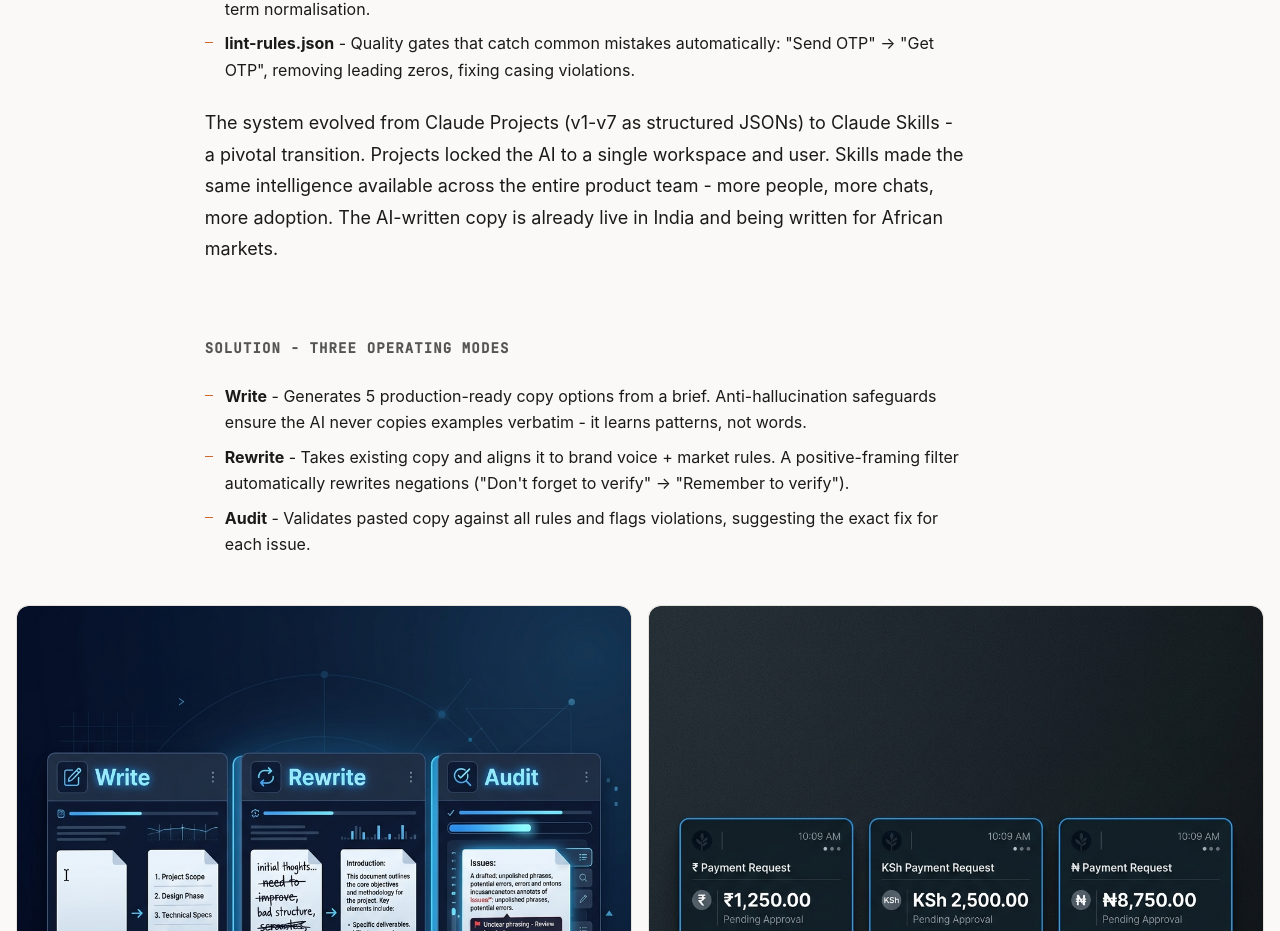
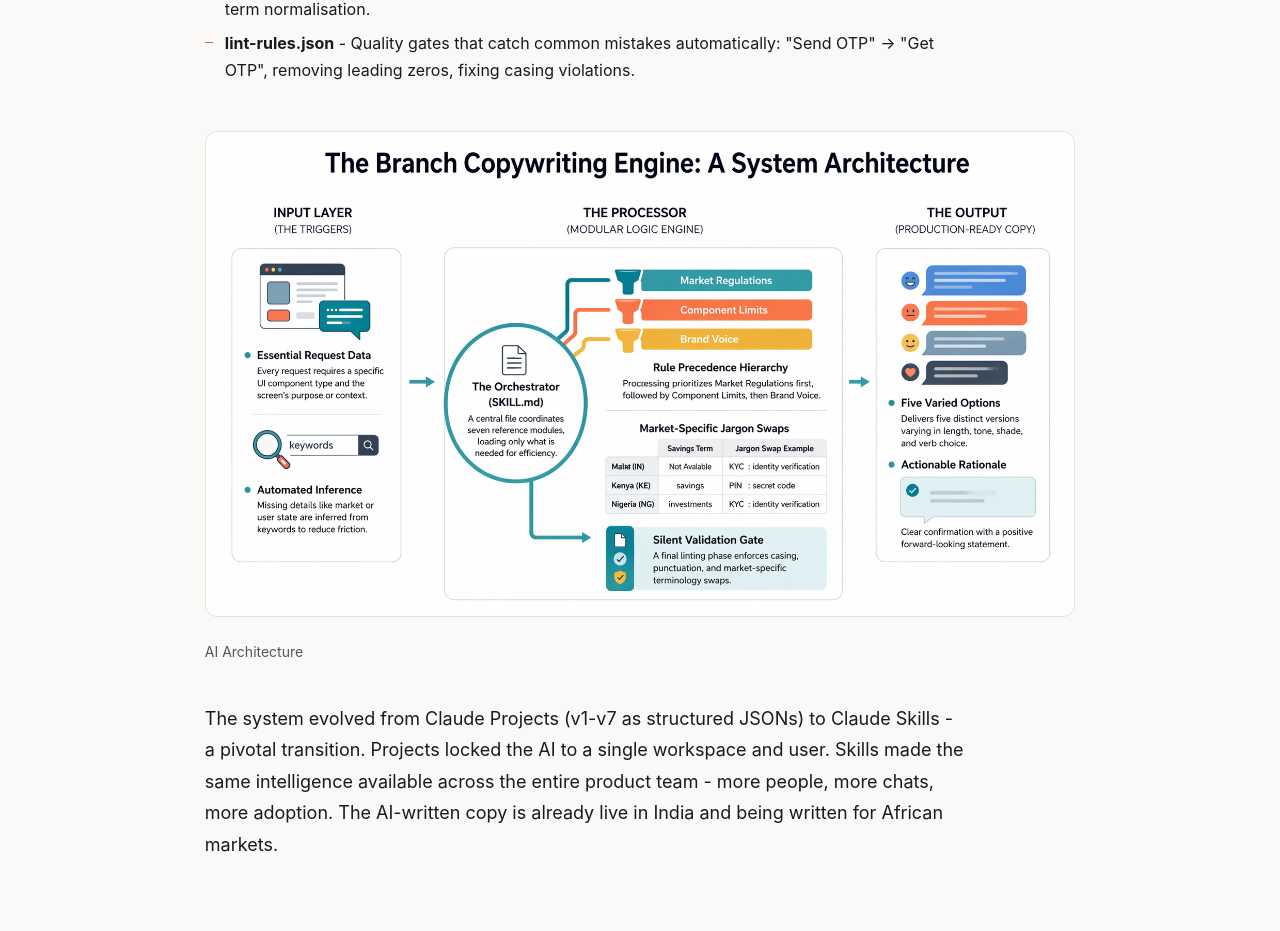
Before and after one commit to theenactorist/lums-portfolio, a Next.js app: page /work/branch-ai in a window 1280 px wide. Shown: the part 6938-7869 px from the top of the page. Built offline with nearby package versions, Linux system fonts and the light colour scheme; a web font is replaced by a local one.

Commit message:
feat: Add copywriting AI architecture image to design thinking section

```diff
--- a/app/work/branch-ai/page.js
+++ b/app/work/branch-ai/page.js
@@ -346,6 +346,22 @@ export default function BranchAICaseStudy() {
                   leading zeros, fixing casing violations.
                 </li>
               </ul>
+
+              <div className="cs-feature__gallery cs-feature__gallery--single" style={{ marginTop: 'var(--space-lg)', marginBottom: 'var(--space-md)' }}>
+                <figure className="cs-feature__figure">
+                  <ZoomableImage
+                    src="/work/branch-ai/designthinking-copywriting.png"
+                    alt="AI Architecture for Copywriting"
+                    width={2400}
+                    height={1400}
+                    className="cs-feature__image"
+                  />
+                </figure>
+                <div className="cs-feature__footer">
+                  <p className="cs-feature__caption">AI Architecture</p>
+                </div>
+              </div>
+
               <p className="cs-feature__body">
                 The system evolved from Claude Projects (v1-v7 as structured JSONs) to
                 Claude Skills - a pivotal transition. Projects locked the AI to a single
```
Also changed, not shown: public/work/branch-ai/designthinking-copywriting.png (added).
